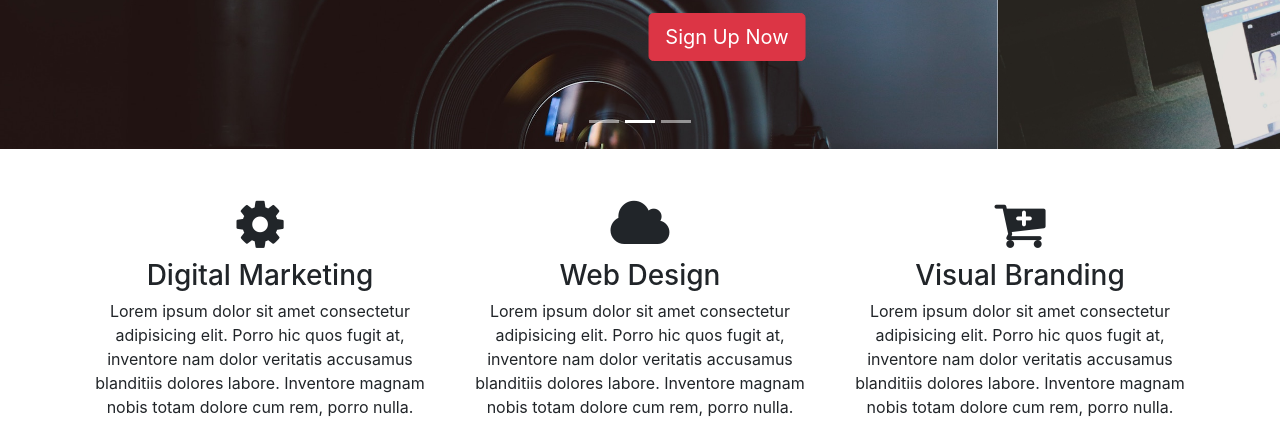
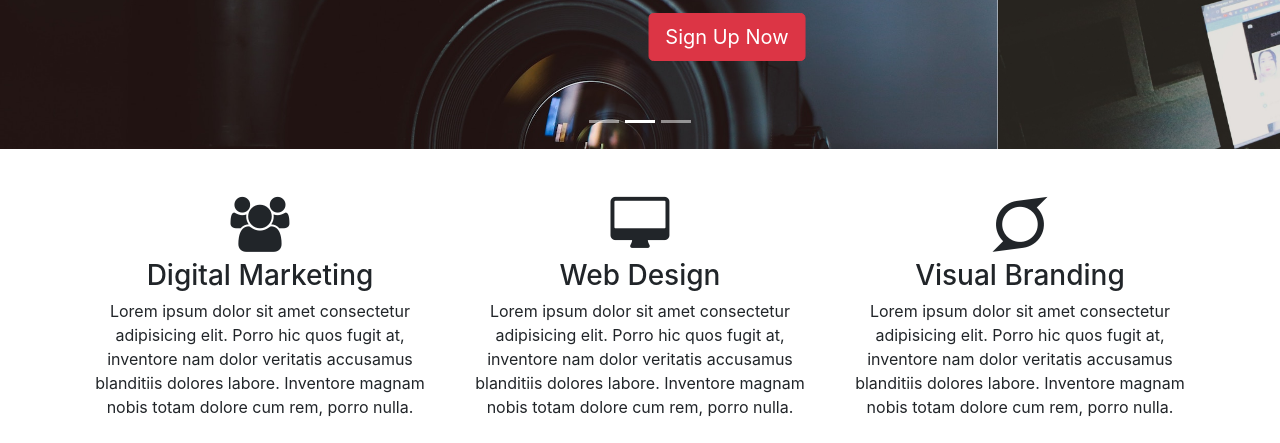
Before and after one commit to Rhotimee/business-theme, a plain HTML site: page index.html in a window 1280 px wide. Shown: the part 357-800 px from the top of the page. Drawn offline with Linux system fonts and the light colour scheme; some packages are replaced by stand-ins of ours; a script that the page names is missing.

Commit message:
change some fa-icons

```diff
--- a/index.html
+++ b/index.html
@@ -93,17 +93,17 @@
         <div class="container">
             <div class="row">
                 <div class="col-md-4 mb-4 text-center">
-                    <i class="fa fa-cog mb-2"></i>
+                    <i class="fa fa-users mb-2"></i>
                     <h3>Digital Marketing</h3>
                     <p>Lorem ipsum dolor sit amet consectetur adipisicing elit. Porro hic quos fugit at, inventore nam dolor veritatis accusamus blanditiis dolores labore. Inventore magnam nobis totam dolore cum rem, porro nulla.</p>
                 </div>
                 <div class="col-md-4 mb-4 text-center">
-                    <i class="fa fa-cloud mb-2"></i>
+                    <i class="fa fa-desktop mb-2"></i>
                     <h3>Web Design</h3>
                     <p>Lorem ipsum dolor sit amet consectetur adipisicing elit. Porro hic quos fugit at, inventore nam dolor veritatis accusamus blanditiis dolores labore. Inventore magnam nobis totam dolore cum rem, porro nulla.</p>
                 </div>
                 <div class="col-md-4 mb-4 text-center">
-                    <i class="fa fa-cart-plus mb-2"></i>
+                    <i class="fa fa-superpowers mb-2"></i>
                     <h3>Visual Branding</h3>
                     <p>Lorem ipsum dolor sit amet consectetur adipisicing elit. Porro hic quos fugit at, inventore nam dolor veritatis accusamus blanditiis dolores labore. Inventore magnam nobis totam dolore cum rem, porro nulla.</p>
                 </div>
```
